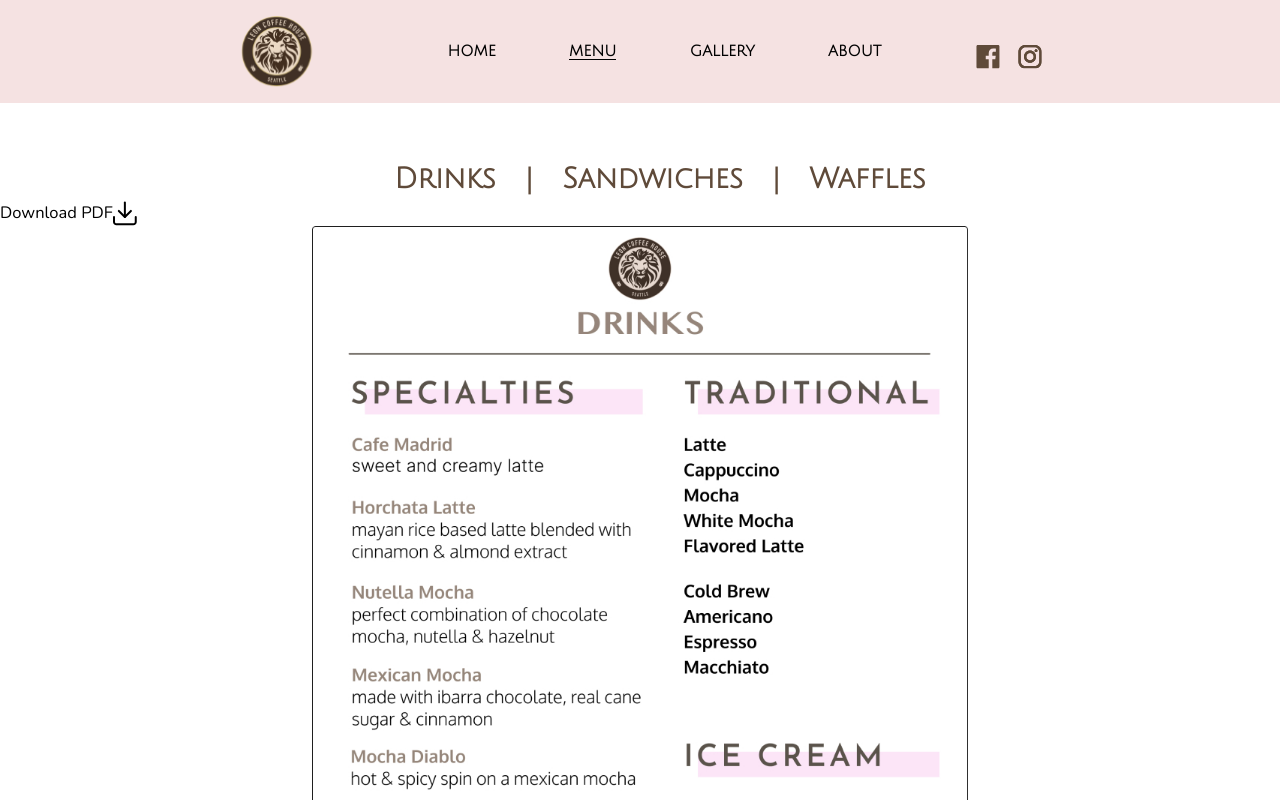
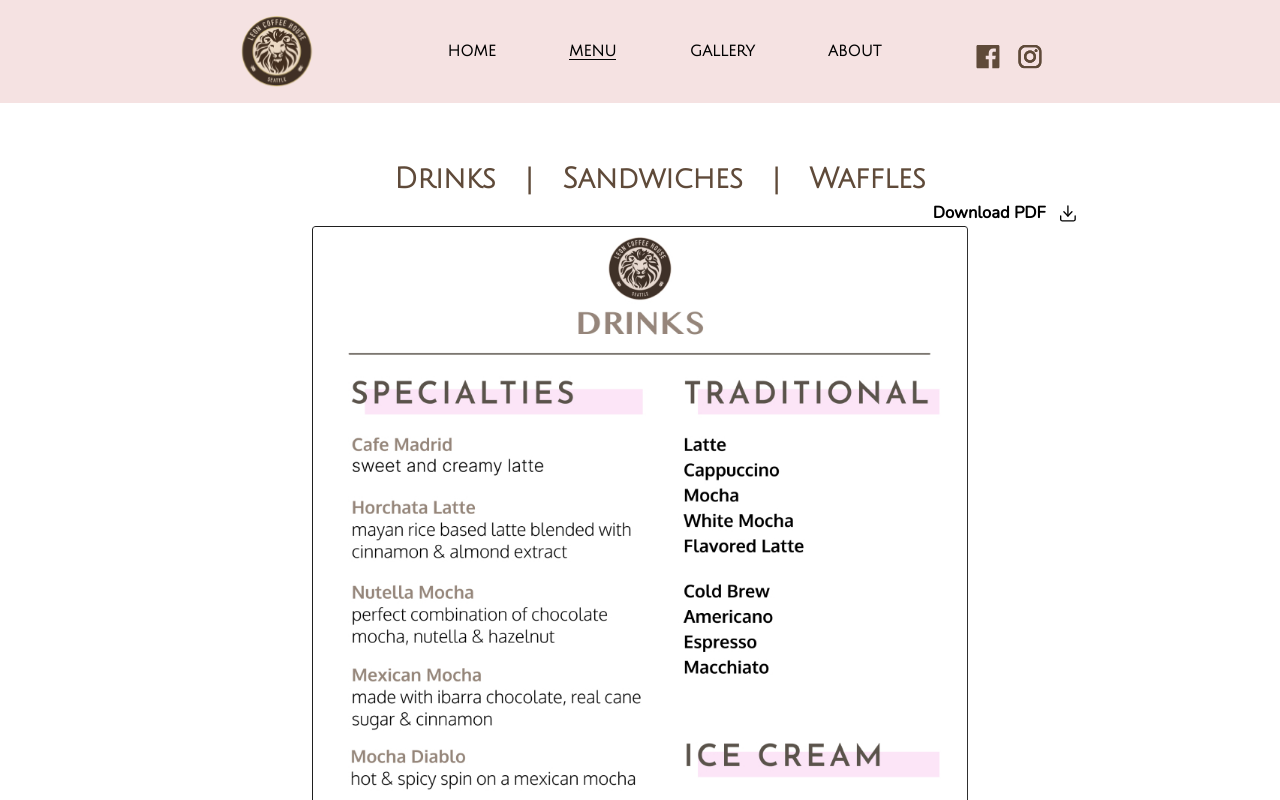
Before and after one commit to webimpactuw/Leon-Cafe, a React (Create React App) app: page /drinksmenu in a window 1280 px wide. Shown: the top 800 px of the page. Built offline with nearby package versions, Linux system fonts and the light colour scheme.

Commit message:
still need to work on the highlight color

```diff
--- /dev/null
+++ b/src/Menu.js
@@ -0,0 +1 @@
+const drink = document.querySelector("drink")
--- a/src/pages/drinksMenu.js
+++ b/src/pages/drinksMenu.js
@@ -1,14 +1,19 @@
 import { Link } from "react-router-dom";
+import { useState } from "react";
 import '../styles/Menu.css';
 
 const DrinksMenu = () => {
+  const [background, setBackground] = useState('transparent');
+  const handleClick = () => {
+    setBackground(prevBackground => prevBackground === 'transparent' ? 'pink' : 'transparent');
+  }
 
     return(
       <>
         <main className="menu__main">
           <section className="menu__headers">
             <ul>
-              <li><Link to="/drinksmenu"><span>Drinks</span>|</Link></li>
+              <li onClick={handleClick} style={{backgroundColor: background}}><Link to="/drinksmenu"><span>Drinks</span>|</Link></li>
               <li><Link to="/sandwichesmenu"><span>Sandwiches</span>|</Link></li>
               <li><Link to="/wafflesmenu"><span>Waffles</span></Link></li>
             </ul>
--- a/src/styles/Menu.css
+++ b/src/styles/Menu.css
@@ -20,6 +20,10 @@ main {
   color: var(--color-accent);
 }
 
+/* .menu__headers a:active {
+  background-color: var(--color-primary);
+} */
+
 .menu__headers span {
   margin-right: 29.25px;
   margin-left: 29.25px;
@@ -27,11 +31,21 @@ main {
 
 .menu__download {
   display: flex;
+  flex-direction: row;
+  /* Need to find a better way to write this */
+  margin-inline-start: 932.75px;
+}
+
+.menu__download img {
+  width: 16.31px;
 }
 
 .menu__download p {
   font-size: 16.5px;
+  font-weight: bold;
+  margin-right: 14px;
 }
+
 
 .menu__image {
   display: flex;
```
